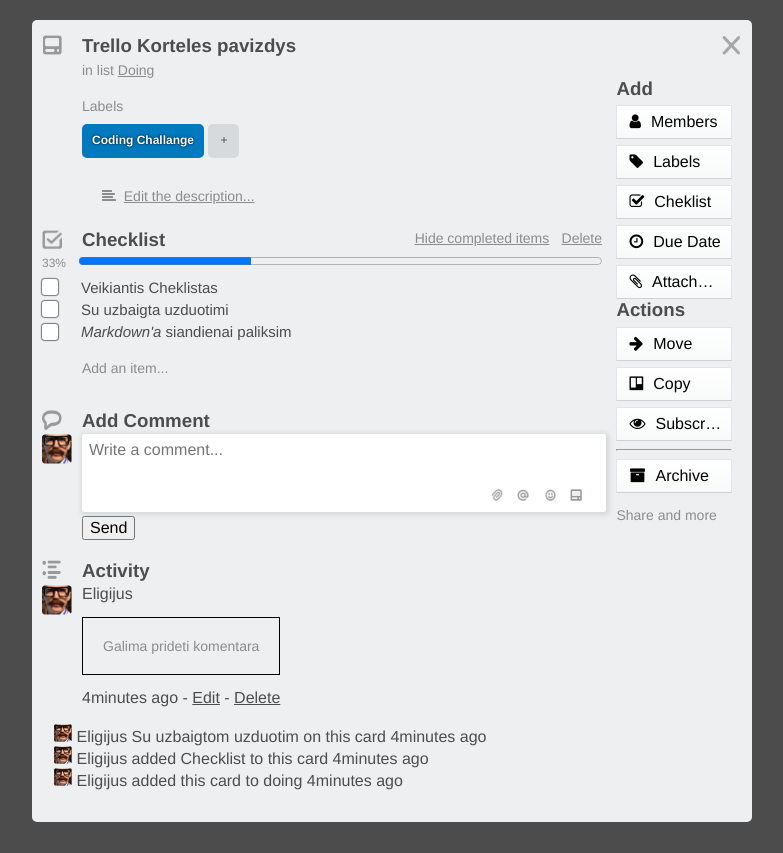
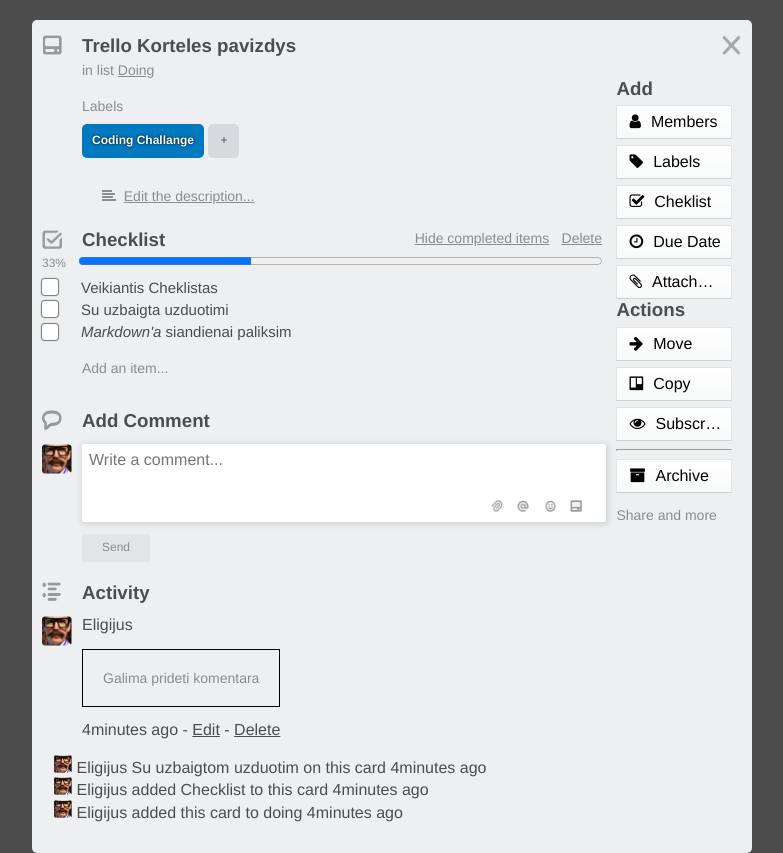
Before and after one commit to abe-source/Trello-card, a website: page public/index.html in a window 1280 px wide. Shown: the whole page, without its empty margins (248-1031 px from the left). Before the commit the page ends 822 px from the top, so only its background shows below. Drawn offline with nearby package versions, Linux system fonts and the light colour scheme.

Commit message:
initial commit
Styles done Add Comment section

```diff
--- a/public/css/styles.css
+++ b/public/css/styles.css
@@ -74,6 +74,11 @@
 .comments,
 .activity {
 	padding-top: 20px;
+}
+
+.comments-header,
+.activity-header {
+	margin-bottom: 10px;
 }
 
 .btn {
@@ -226,7 +231,12 @@
 	color: #8c8c8c;
 }
 
+.add-item {
+	cursor: pointer;
+}
+
 /********* COMMENTS STYLES ************/
+
 
 .comments-main textarea {
 	width: 100%;
@@ -247,14 +257,25 @@
 
 .text-area {
 	position: relative;
+	outline: none;
 }
 
 .text-area-options {
 	position: absolute;
 	right: 20px;
-	bottom: 35px;
+	bottom: 45px;
 }
 
+.btn-send-comment {
+	background: #e2e4e6;
+	box-shadow: none;
+	color: #8c8c8c;
+	border-radius: 3px;
+	border: none;
+	margin: 8px 4px 0 0 ;
+	padding: 7px 20px;
+	font-size: 12px;
+}
 /********* ACTIVITY STYLES ************/
 
 ul {
--- a/public/index.html
+++ b/public/index.html
@@ -78,7 +78,7 @@
 					<img src="/img/user-face.png" width="30px" height="30px"  class="section-ico" alt="user profile picture">
 				</div>
 				<div class="flex-item text-area">
-					<textarea placeholder="Write a comment..." name="comments" class="comment-area" rows="4" ></textarea>
+					<textarea placeholder="Write a comment..." name="comments" class="comment-area" rows="4" onfocus="this.placeholder = ''" onblur="this.placeholder = 'Write a comment...'""></textarea>
 					<div class="text-area-options">
 						<img class="t-area-opt" src="img/attached-ico.png" width="12px" height="12px" alt="attach file icon">
 						<img class="t-area-opt" src="img/at-ico.png" width="12px" height="12px" alt="add members icon">
```
